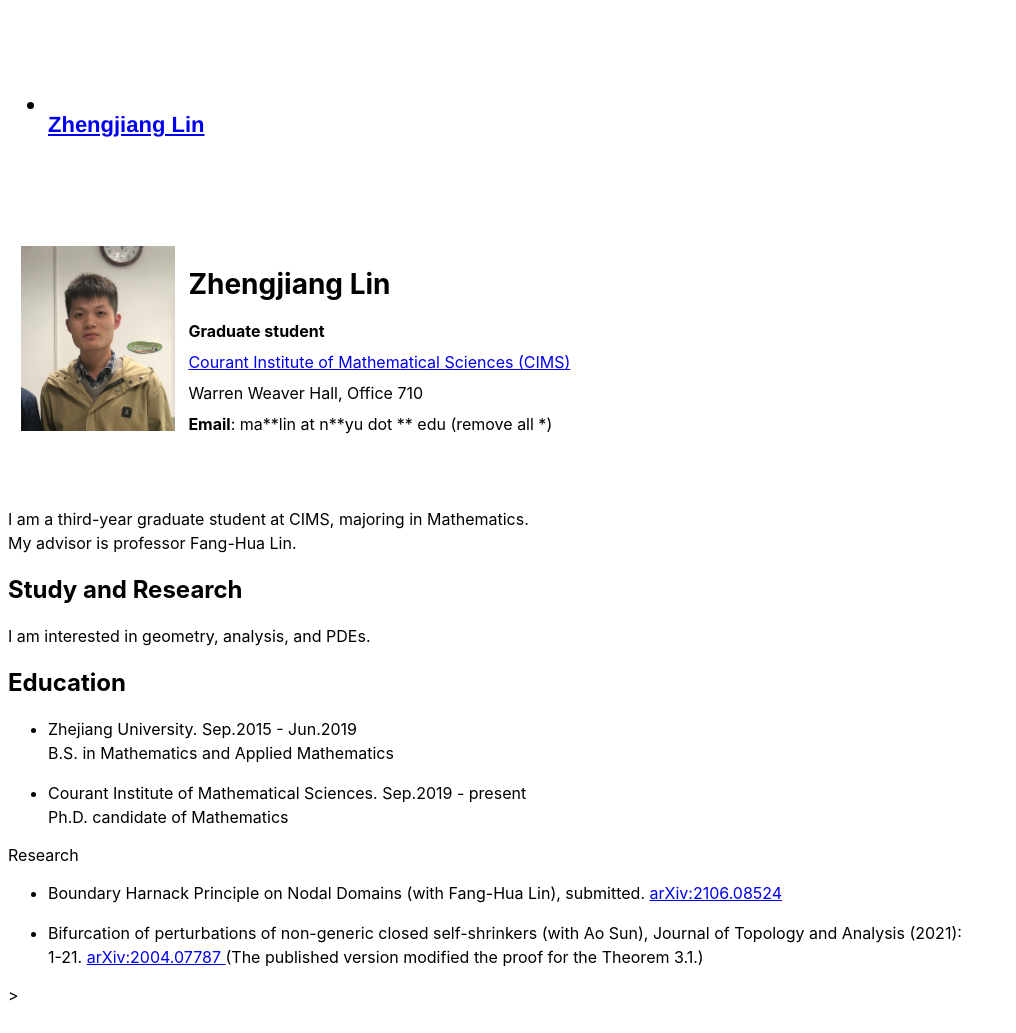
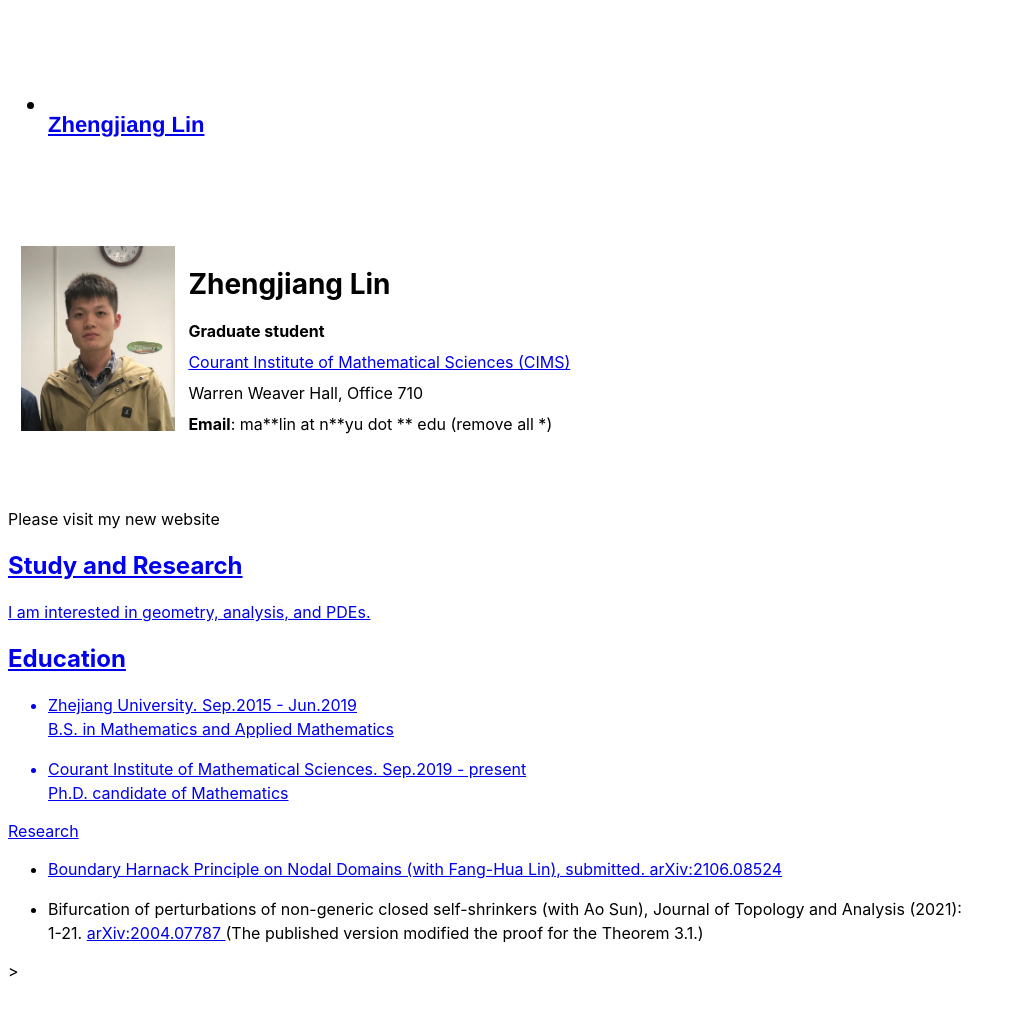
Before and after one commit to Acrescent/Acrescent.github.io, a Jekyll site: the page built from index.html, in a window 1280 px wide. Shown: the whole page, without its empty margins (0-1016 px from the left). Built offline with Jekyll 4.4.1, drawn with Linux system fonts in a browser that asks for light colours; after the commit the page ends 1009 px from its top, so only the background shows below that.

Commit message:
Update index.html

```diff
--- a/index.html
+++ b/index.html
@@ -24,8 +24,7 @@
 </div>
 <p>
   </br>
-  I am a third-year graduate student at CIMS, majoring in Mathematics. </br>
-  My advisor is professor Fang-Hua Lin.
+  Please visit my new website <a href="https://sites.google.com/view/zhengjiang-lin/home">
 </p>
 
 <h2>Study and Research</h2>
```
